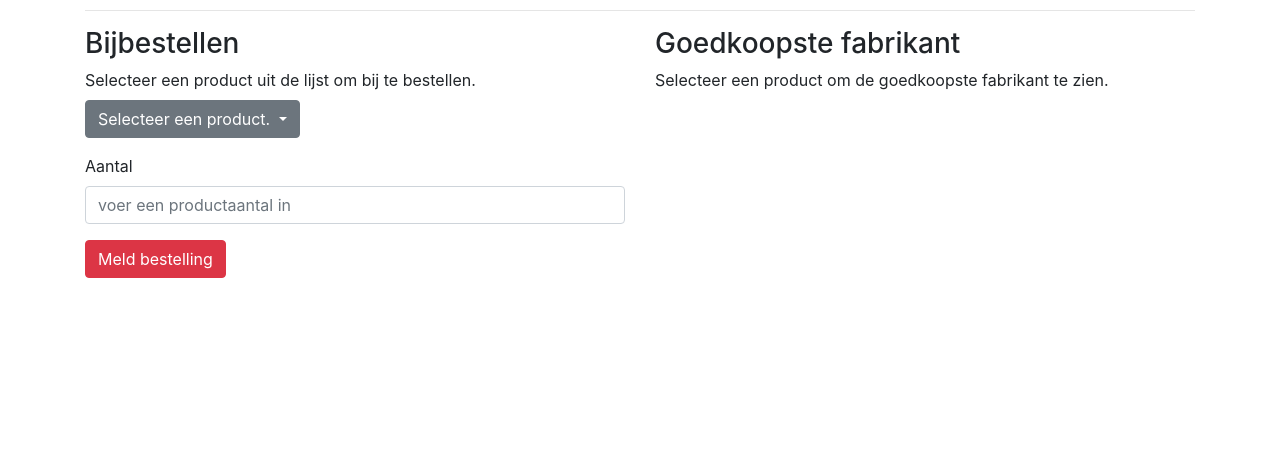
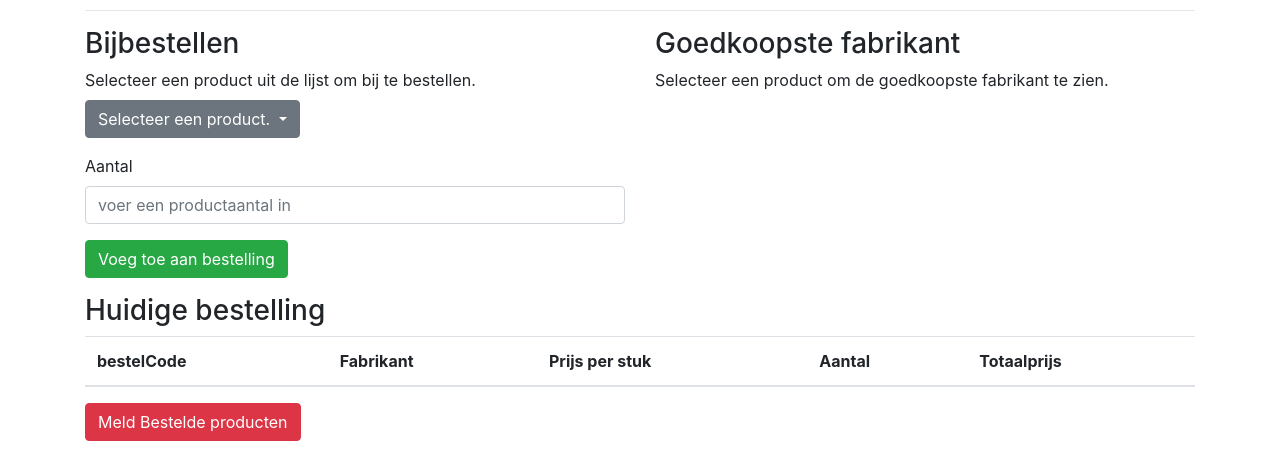
Before and after one commit to martijnmelchers/avans-timaflu, a PHP site: page /inkoop.php in a window 1280 px wide. Shown: the part 405-862 px from the top of the page. Run offline with PHP 8.4, Linux system fonts and the light colour scheme; lists and menus that the app fills with data are empty.

Commit message:
inkoop afronden

```diff
--- a/inkoop.php
+++ b/inkoop.php
@@ -63,11 +63,11 @@
 
             <div class="form-group">
                 <label for="exampleInputEmail1">Aantal</label>
-                <input type="number" class="form-control" placeholder="voer een productaantal in">
+                <input id="productAantal" type="number" class="form-control" placeholder="voer een productaantal in">
             </div>
 
             <div class="form-group">
-                <button class="btn btn-danger">Meld bestelling</button>
+                <button class="btn btn-success" id="voegToeAanBestelling">Voeg toe aan bestelling</button>
             </div>
         </div>
 
@@ -85,10 +85,37 @@
             </span>
         </div>
     </div>
+
+
+
+    <div class="row">
+        <div class="col-12">
+            <h3>Huidige bestelling</h3>
+            <table class="table">
+                <thead>
+                    <tr>
+                        <th scope="col">bestelCode</th>
+                        <th scope="col">Fabrikant</th>
+                        <th scope="col">Prijs per stuk</th>
+                        <th scope="col">Aantal</th>
+                        <th scope="col">Totaalprijs</th>
+                    </tr>
+                </thead>
+                <tbody id="huidigeBestelling">
+                </tbody>
+            </table>
+
+            <div class="form-group">
+                <button class="btn btn-danger" id="bestelProducten">Meld Bestelde producten</button>
+            </div>
+        </div>
+    </div>
 </form>
 </div>
 
 <script>
+    let hudigeData = {};
+    let huidigeBestelling = [];
     $("#productDropdown .dropdown-menu a").click((el) => {
 
         let productFabrikanten = {
@@ -110,6 +137,47 @@
 
         $("#goedkoopPrijs").text("€" + productFabrikanten[productId].prijs);
 
+        huidigeData = {
+            bestelCode: productId,
+            fabrikantNaam: productFabrikanten[productId].naam,
+            aantal: 0,
+            prijs: productFabrikanten[productId].prijs,
+        };
+    });
+
+
+    $("#productAantal").keyup(() => {
+        huidigeData.aantal = $("#productAantal").val();
+    });
+
+    $("#voegToeAanBestelling").click(() => {
+        huidigeBestelling.push(huidigeData);
+        $("#huidigeBestelling").html("");
+        for (const key in huidigeBestelling) {
+            if (huidigeBestelling.hasOwnProperty(key)) {
+                const inkoopregel = huidigeBestelling[key];
+                const totaalprijs = inkoopregel.prijs * inkoopregel.aantal;
+                $("#huidigeBestelling").append(`
+                    <tr>
+                        <th scope="row">${inkoopregel.bestelCode}</th>
+                        <td>${inkoopregel.fabrikantNaam}</td>
+                        <td>${inkoopregel.prijs}</td>
+                        <td>${inkoopregel.aantal}</td>
+                        <td>${totaalprijs}</td>
+                    </tr>
+                `);
+            }
+        }
+    });
+
+
+    $("#bestelProducten").click(() => {
+        if(Object.keys(huidigeBestelling).length > 0){
+            alert("Producten zijn gemeld als besteld (niet echt)");
+        }
+        else {
+            alert("Je hebt geen producten geselecteerd om een bestelling te maken!");
+        }
     });
 </script>
 
```
